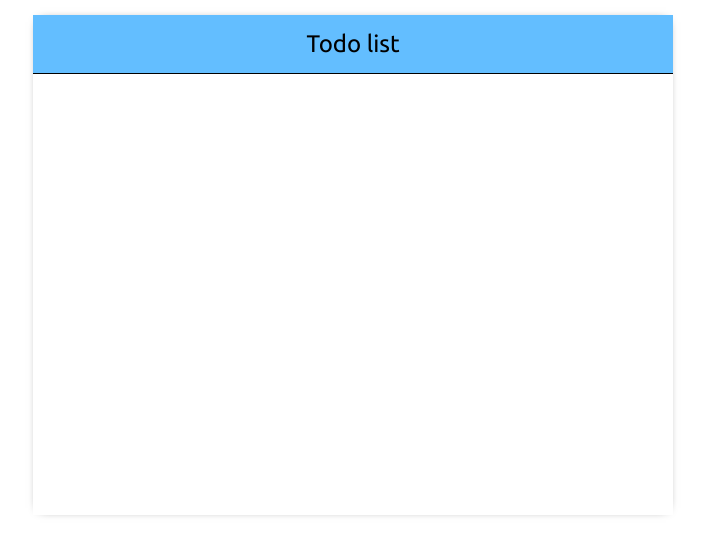
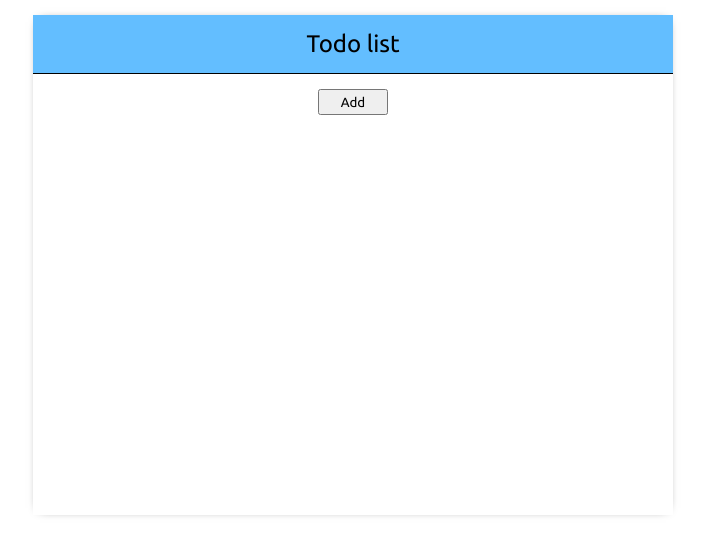
Before and after one commit to tibiSzabo/todo-list-react-redux, a React (Create React App) app: page / in a window 1280 px wide. Shown: the top 544 px of the page, without its empty margins (287-992 px from the left). Built offline with nearby package versions, Linux system fonts and the light colour scheme.

Commit message:
converted app.js to class, created add todo button, overlay and modal

```diff
--- a/src/App.js
+++ b/src/App.js
@@ -1,12 +1,38 @@
-import Title from './components/UI/Title'
+import Title from './components/UI/Title';
+import DoneContainer from './containers/DoneContainer';
+import TodoContainer from './containers/TodoContainer';
+import Overlay from './components/UI/Overlay'
+import Modal from './components/UI/Modal'
 import './App.sass';
+import React from 'react';
 
-function App() {
-    return (
-        <div className='main'>
-            <Title title="Todo list" />
-        </div>
-    );
+class App extends React.Component {
+    state = {
+        modalOpen: false
+    }
+
+    addTodoHander = () => this.setState({ modalOpen: true });
+
+    closeModalHandler = () => this.setState({ modalOpen: false });
+
+    render() {
+        const modal = this.state.modalOpen ? (
+            <React.Fragment>
+                <Overlay clickHandler={this.closeModalHandler}></Overlay>
+                <Modal></Modal>
+            </React.Fragment>
+        ) : null;
+
+        return (
+            <div className='main'>
+                <Title title="Todo list" />
+                {modal}
+                <TodoContainer></TodoContainer>
+                <button onClick={this.addTodoHander}>Add</button>
+                <DoneContainer></DoneContainer>
+            </div>
+        );
+    }
 }
 
 export default App;
--- a/src/App.sass
+++ b/src/App.sass
@@ -1,4 +1,7 @@
 .main
+    display: flex
+    flex-direction: column
+    align-items: center
     width: 50%
     margin: 15px auto
     min-height: 500px
@@ -8,7 +11,36 @@
     display: flex
     align-items: center
     justify-content: center
+    width: 100%
     padding: 15px
     font-size: 1.5rem
     border-bottom: 1px solid black
     background-color: #0095ff9c
+
+button
+    margin: 15px
+    min-width: 70px
+    min-height: 26px
+    font-family: 'ubuntu'
+    cursor: pointer
+
+.overlay
+    position: fixed
+    width: 100%
+    height: 100%
+    top: 0
+    left: 0
+    right: 0
+    bottom: 0
+    background-color: rgba(0,0,0,0.4)
+    z-index: 2
+    cursor: pointer
+
+.modal
+    position: fixed
+    width: 500px
+    height: 400px
+    z-index: 3
+    background-color: white
+    top: 10%
+    box-shadow: 0 0 5px 2px #0000005c
--- /dev/null
+++ b/src/components/UI/Modal.js
@@ -0,0 +1,9 @@
+import Title from './Title';
+
+const modal = (props) => (
+    <div className='modal'>
+        <Title title="Add new TODO"></Title>
+    </div>
+);
+
+export default modal;
--- /dev/null
+++ b/src/components/UI/Overlay.js
@@ -0,0 +1,5 @@
+const overlay = (props) => (
+    <div className='overlay' onClick={props.clickHandler}></div>
+);
+
+export default overlay;
--- a/src/components/UI/Title.js
+++ b/src/components/UI/Title.js
@@ -1,5 +1,3 @@
-import React from 'react';
-
 const title = (props) => (
     <div className='title'>{props.title}</div>
 );
--- a/src/index.css
+++ b/src/index.css
@@ -5,6 +5,13 @@
     src: url(./assets/fonts/Ubuntu-Regular.ttf);
 }
 
+html {
+    box-sizing: border-box;
+  }
+  *, *:before, *:after {
+    box-sizing: inherit;
+  }
+
 body {
     margin: 0;
     font-family: ubuntu;
```
